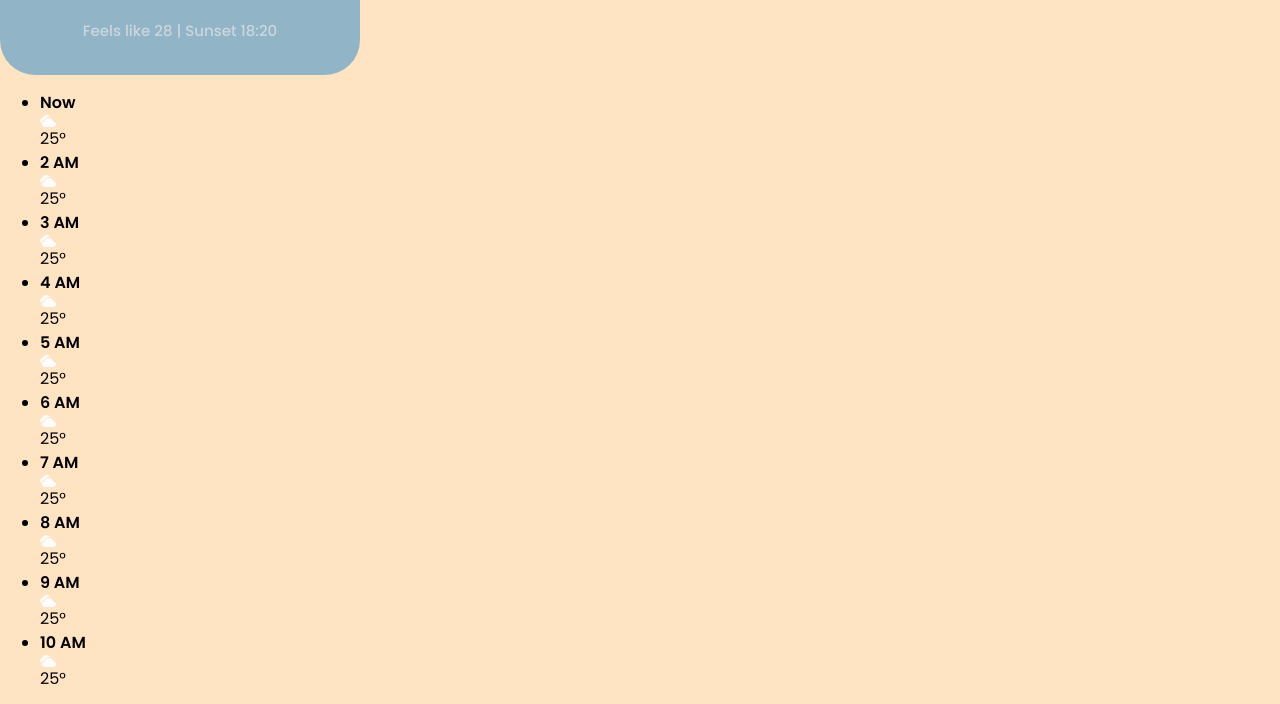
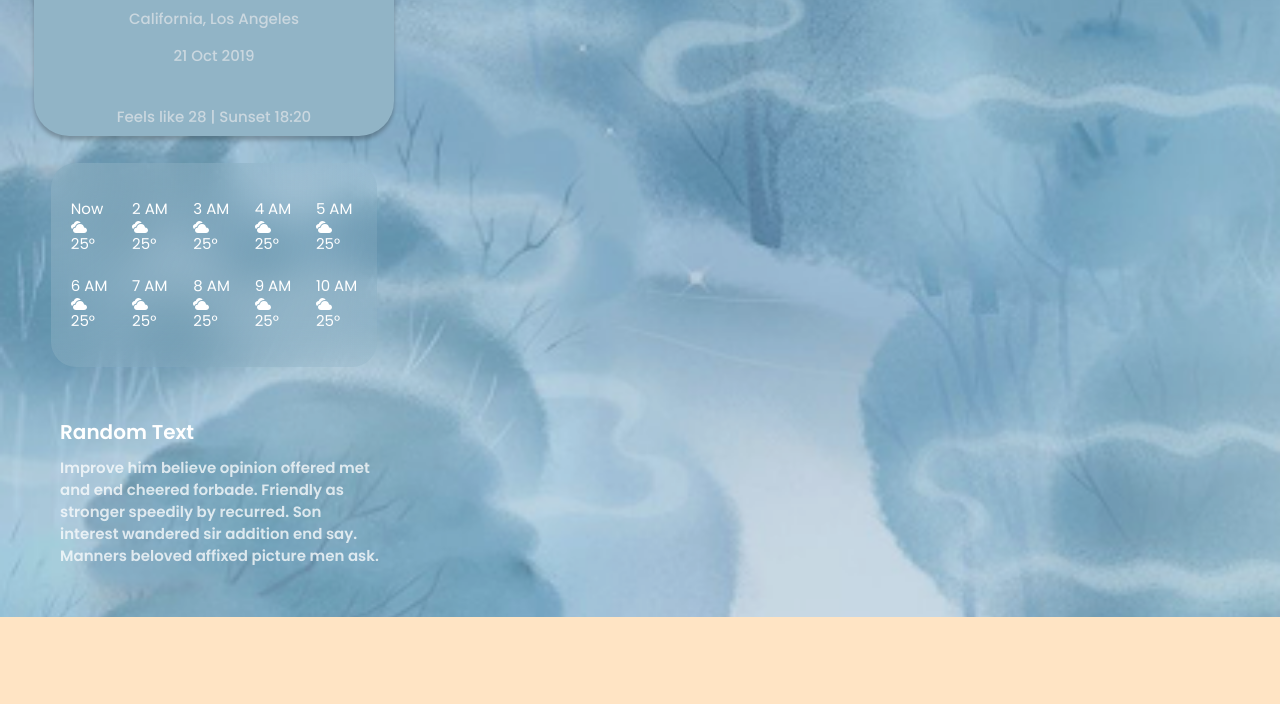
Before and after one commit to orobanshee/weather-forecast, a plain HTML site: page index.html in a window 1280 px wide. Shown: the part 311-1015 px from the top of the page. After the commit the page ends 928 px from the top, so only its background shows below. Drawn offline with Linux system fonts and the light colour scheme.

Commit message:
fixing °

```diff
--- a/index.html
+++ b/index.html
@@ -1,55 +1,52 @@
 <!DOCTYPE html>
 <html lang="en">
   <head>
-    <meta charset="UTF-8">
-    <meta name="viewport" content="width=device-width, initial-scale=1.0">
+    <meta charset="UTF-8" />
+    <meta name="viewport" content="width=device-width, initial-scale=1.0" />
     <title>Beautiful weather forecast</title>
-    <link rel="stylesheet" href="/style/main.css">
-    <link rel="preconnect" href="https://fonts.googleapis.com">
-    <link rel="preconnect" href="https://fonts.gstatic.com" crossorigin>
-    <link href="https://fonts.googleapis.com/css2?family=Poppins:wght@400;500;600&display=swap" rel="stylesheet">
+    <link rel="stylesheet" href="style/themes.css" />
+    <link rel="stylesheet" href="/style/main.css" />
+    <link rel="preconnect" href="https://fonts.googleapis.com" />
+    <link rel="preconnect" href="https://fonts.gstatic.com" crossorigin />
+    <link
+      href="https://fonts.googleapis.com/css2?family=Poppins:wght@400;500;600&display=swap"
+      rel="stylesheet"
+    />
     <script src="script.js" defer></script>
   </head>
 
-<body class="theme--default">
-
+  <body class="theme-cloudy--1">
     <main class="weather-card">
-
       <section class="weather-card__header">
-
         <div class="weather-card__now">
-
-                    <h2 class="weather-card__title">Today </h2>
+          <h2 class="weather-card__title">Today</h2>
 
           <a href="#!" class="weather-card__dropdown-menu">
-                        <img src="img/tech_icons/numba.svg" alt="">
+            <img src="img/tech_icons/numba.svg" alt="" />
           </a>
-
         </div>
 
         <div class="weather-card__temp">
+          <img
+            src="img/weather_icons/double_cloud.svg"
+            alt="cloud"
+            class="weather-card__icon"
+          />
 
-                    <img src="img/weather_icons/double_cloud.svg" alt="cloud" class="weather-card__icon">
-
-                    <h1 class="weather-card__temp--title">25°</h1>
-
+          <h1 class="weather-card__temp--title">25 <span>°</span>
+          </h1>
         </div>
 
         <div class="weather-card__day">
-
           <p class="weather-card__desc">Cloudy</p>
 
           <p class="weather-card__location">California, Los Angeles</p>
 
           <p class="weather-card__data">21 Oct 2019</p>
-
         </div>
         <div class="weather-card__inf">
-
           <span>Feels like 28</span> | <span>Sunset 18:20</span>
-
         </div>
-
       </section>
 
       <section class="weather-card__today">
@@ -57,87 +54,89 @@
           <li class="mini-forecast">
             <h4>Now</h4>
             <span>
-                            <img src="img/weather_icons/mini_double_cloud.svg" alt="">
+              <img src="img/weather_icons/mini_double_cloud.svg" alt="" />
             </span>
             25°
           </li>
           <li class="mini-forecast">
             <h4>2 AM</h4>
             <span>
-                            <img src="img/weather_icons/mini_double_cloud.svg" alt="">
+              <img src="img/weather_icons/mini_double_cloud.svg" alt="" />
             </span>
             25°
           </li>
           <li class="mini-forecast">
             <h4>3 AM</h4>
             <span>
-                            <img src="img/weather_icons/mini_double_cloud.svg" alt="">
+              <img src="img/weather_icons/mini_double_cloud.svg" alt="" />
             </span>
             25°
           </li>
           <li class="mini-forecast">
             <h4>4 AM</h4>
             <span>
-                            <img src="img/weather_icons/mini_double_cloud.svg" alt="">
+              <img src="img/weather_icons/mini_double_cloud.svg" alt="" />
             </span>
             25°
           </li>
           <li class="mini-forecast">
             <h4>5 AM</h4>
             <span>
-                            <img src="img/weather_icons/mini_double_cloud.svg" alt="">
+              <img src="img/weather_icons/mini_double_cloud.svg" alt="" />
             </span>
             25°
           </li>
           <li class="mini-forecast">
             <h4>6 AM</h4>
             <span>
-                            <img src="img/weather_icons/mini_double_cloud.svg" alt="">
+              <img src="img/weather_icons/mini_double_cloud.svg" alt="" />
             </span>
             25°
           </li>
           <li class="mini-forecast">
             <h4>7 AM</h4>
             <span>
-                            <img src="img/weather_icons/mini_double_cloud.svg" alt="">
+              <img src="img/weather_icons/mini_double_cloud.svg" alt="" />
             </span>
             25°
           </li>
           <li class="mini-forecast">
             <h4>8 AM</h4>
             <span>
-                            <img src="img/weather_icons/mini_double_cloud.svg" alt="">
+              <img src="img/weather_icons/mini_double_cloud.svg" alt="" />
             </span>
             25°
           </li>
           <li class="mini-forecast">
             <h4>9 AM</h4>
             <span>
-                            <img src="img/weather_icons/mini_double_cloud.svg" alt="">
+              <img src="img/weather_icons/mini_double_cloud.svg" alt="" />
             </span>
             25°
           </li>
           <li class="mini-forecast">
             <h4>10 AM</h4>
             <span>
-                            <img src="img/weather_icons/mini_double_cloud.svg" alt="">
+              <img src="img/weather_icons/mini_double_cloud.svg" alt="" />
             </span>
+           <span>
             25°
+           </span>
           </li>
-
         </ul>
       </section>
 
       <footer class="footer">
-                <h2>Random Text</h2>
+        <h2 class="footer__title">Random Text</h2>
 
-                <p>Improve him believe opinion offered met and end cheered forbade. Friendly as stronger
+        <p class="footer__quote">
+          Improve him believe opinion offered met and
+            end cheered forbade. Friendly as stronger
             speedily by recurred. Son interest wandered
             sir addition end say. Manners beloved affixed
-                    picture men ask.</p>
+            picture men ask.
+        </p>
       </footer>
-
     </main>
-
   </body>
 </html>
--- a/style/abstracts/_var.scss
+++ /dev/null
@@ -1,16 +0,0 @@
-// background-image
-
-$cloudy-1 : url(/img/weather/cloudy/CLOUDY_1.png);
-$cloudy-2 : url(/img/weather/cloudy/CLOUDY_2.png);
-$cloudy-3 : url(/img/weather/cloudy/CLOUDY_3.png);
-$cloudy-4 : url(/img/weather/cloudy/CLOUDY_4.png);
-
-$sunny-1 : url(/img/weather/sunny/SUNNY_1.png);
-$sunny-2 : url(/img/weather/sunny/SUNNY_2.png);
-
-$rainy-1 : url(/img/weather/rainy/RAINY_1.png);
-$rainy-2 : url(/img/weather/rainy/RAINY_2.png);
-$rainy-3 : url(/img/weather/rainy/RAINY_3.png);
-
-$snowy-1 : url(/img/weather/snowy/SNOWY_1.png);
-$snowy-2 : url(/img/weather/snowy/SNOWY_2.png);
--- a/style/base/_foundation.scss
+++ b/style/base/_foundation.scss
@@ -4,66 +4,12 @@
 
 body {
     background-color: bisque;
+    color: white;
+
+    height: 100vh;
+    width: 100%;
+    max-width: 428px;
 
 
-    height: 100vh;
-    width: 428px;
-
     font-family: "Poppins", sans-serif;
-    font-weight: 400;
-    font-style: normal;
-}
-
-.theme-cloudy--1 {
-    background-image: $cloudy-1;
-
-}
-
-.theme-cloudy--2 {
-
-    background-image: $cloudy-2;
-
-}
-.theme-cloudy--3 {
-
-background-image: $cloudy-3;
-
-}
-.theme-cloudy--4 {
-
-background-image: $cloudy-4;
-
-}
-.theme-sunny--1 {
-
-background-image: $sunny-1;
-
-
-}.theme-sunny--2{
-
-background-image: $sunny-2;
-
-}
-.theme-rainy--1 {
-
-background-image: $rainy-1;
-
-}
-.theme-rainy--2 {
-
-background-image: $rainy-2;
-
-}
-.theme-rainy--3 {
-
-background-image: $rainy-3;
-}
-
-.theme-snowy--1 {
-
-background-image: $snowy-1;
-}
-.theme-snowy--2 {
-background-image: $snowy-2;
-
-}
+  }
--- a/style/base/_reset.scss
+++ b/style/base/_reset.scss
@@ -34,10 +34,13 @@ body {
 
 }
 
-ul[class],
+ul,
 ol[class] {
   list-style: none;
+  padding: 0;
 }
+
+
 
 a {
   text-decoration-skip-ink: auto;
--- /dev/null
+++ b/style/base/blocks/_footer.scss
@@ -0,0 +1,25 @@
+.footer {
+    font-weight: 600;
+
+    &__title {
+    margin: 0 0px 50px 60px;
+
+    font-size: 20px;
+    line-height: 30px;
+
+    margin-bottom: 10px;
+    }
+
+    &__quote {
+    margin: 0 45px 50px 60px ;
+
+    font-size: 15px;
+    line-height: 22px;
+    overflow-wrap: break-word;
+
+    color: #FFFFFF;
+
+    opacity: 0.75;
+
+    }
+}
--- a/style/base/blocks/_main-card.scss
+++ b/style/base/blocks/_main-card.scss
@@ -1,5 +1,9 @@
 .weather-card {
+    display: flex;
+    flex-direction: column;
+    align-items: center;
 
+    margin-top: 61px;
 
 
     &__header {
@@ -7,8 +11,9 @@
         flex-direction: column;
         align-items: center;
 
+        height: 386px;
     width: 360px;
-    height: 386px;
+
 
         font-weight: 500;
         font-size: 25px;
@@ -16,7 +21,9 @@
 
         color: #CAD7DF;
 
+        border-radius: 35px;
         background: #91B4C6;
+        box-shadow: 0px 4px 4px rgba(0, 0, 0, 0.25);
         border-radius: 35px;
 
     }
@@ -26,6 +33,7 @@
        align-items: center;
 
        gap: 15px;
+       margin-top: 25px;
     }
 
     &__title {
@@ -44,6 +52,19 @@
          font-weight: 500;
          font-size: 100px;
          line-height: 150px;
+         letter-spacing : 0px;
+
+         span {
+            position: relative;
+            bottom: 20px;
+            vertical-align : super;
+            margin-left: -20px;
+
+            font-size : 50px;
+            font-weight : 500;
+            line-height : 15px;
+
+         }
 
          }
 
@@ -60,10 +81,13 @@
         flex-direction: column;
         align-items: center;
 
+
+        height: 100%;
+
         font-size: 15px;
         line-height: 22px;
 
-        gap: 23px;
+        gap: 15px;
         margin-bottom: 15px;
     }
 
@@ -75,5 +99,7 @@
 
     &__inf {
         font-size: 15px;
+
+        gap: 50px;
     }
 }
--- a/style/base/blocks/_second-card.scss
+++ b/style/base/blocks/_second-card.scss
@@ -0,0 +1,33 @@
+.weather-card__today {
+
+  margin: 27px 34px 50px 34px;
+
+  background: radial-gradient(
+      97.57% 210.75% at 0.9% 2.98%,
+      rgba(145, 180, 198, 0.525) 0%,
+      rgba(145, 180, 198, 0.225) 100%
+    );
+
+    backdrop-filter: blur(21px);
+    border-radius: 25px;
+
+  ul {
+    display: grid;
+    grid-template-columns: repeat(5, 1fr);
+    grid-template-rows: auto;
+    gap: 20px;
+
+    font-size: 15px;
+
+    padding: 20px;
+  }
+
+  h4 {
+    font-weight: 100 !important;
+  }
+}
+
+.mini-forecast {
+  display: flex;
+  flex-direction: column;
+}
--- a/style/main.scss
+++ b/style/main.scss
@@ -1,8 +1,6 @@
-@import "abstracts/var";
-
 @import"base/reset";
 
-@import "base/blocks/main-card",
-"base/blocks/quote",
+@import "base/foundation",
+"base/blocks/main-card",
 "base/blocks/second-card",
-"base/foundation";
+"base/blocks/footer";
```
Also changed, not shown: style/base/blocks/_quote.scss (deleted), style/main.css, 1 other file. Lines whose indentation alone changed are shown as unchanged.
